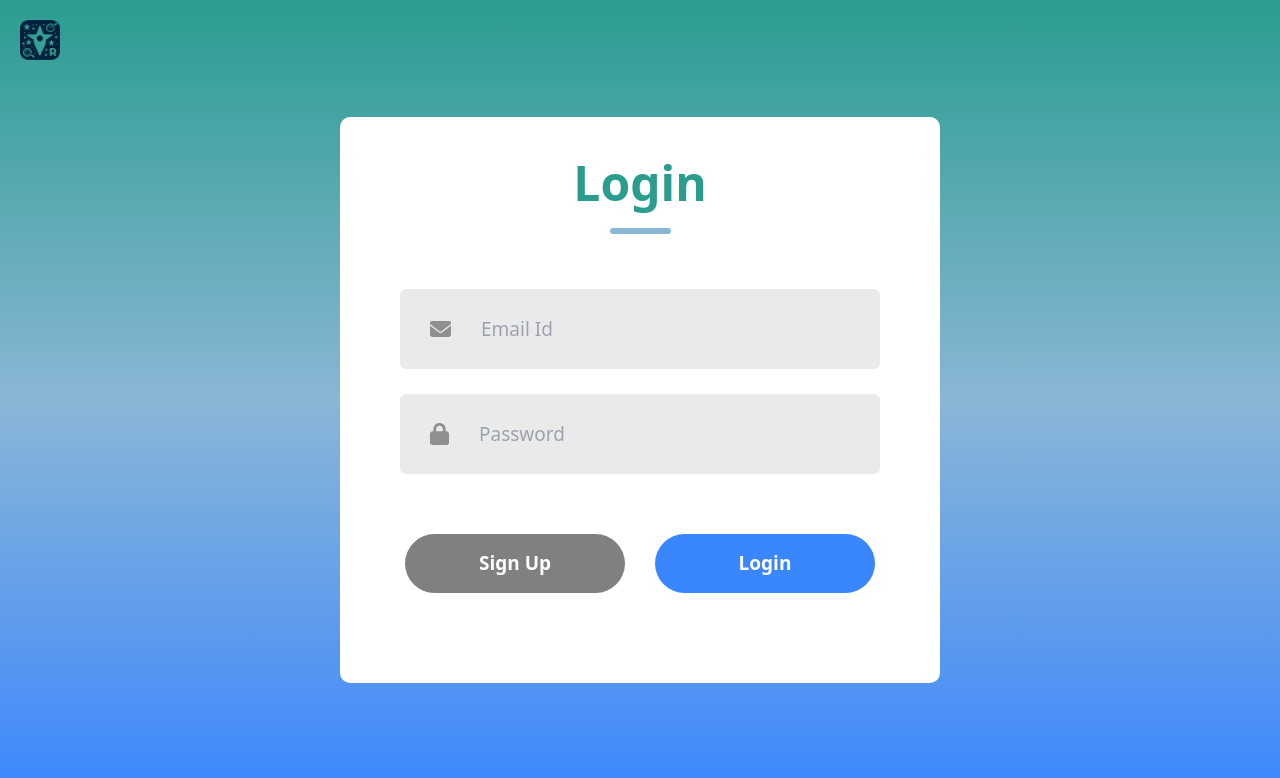
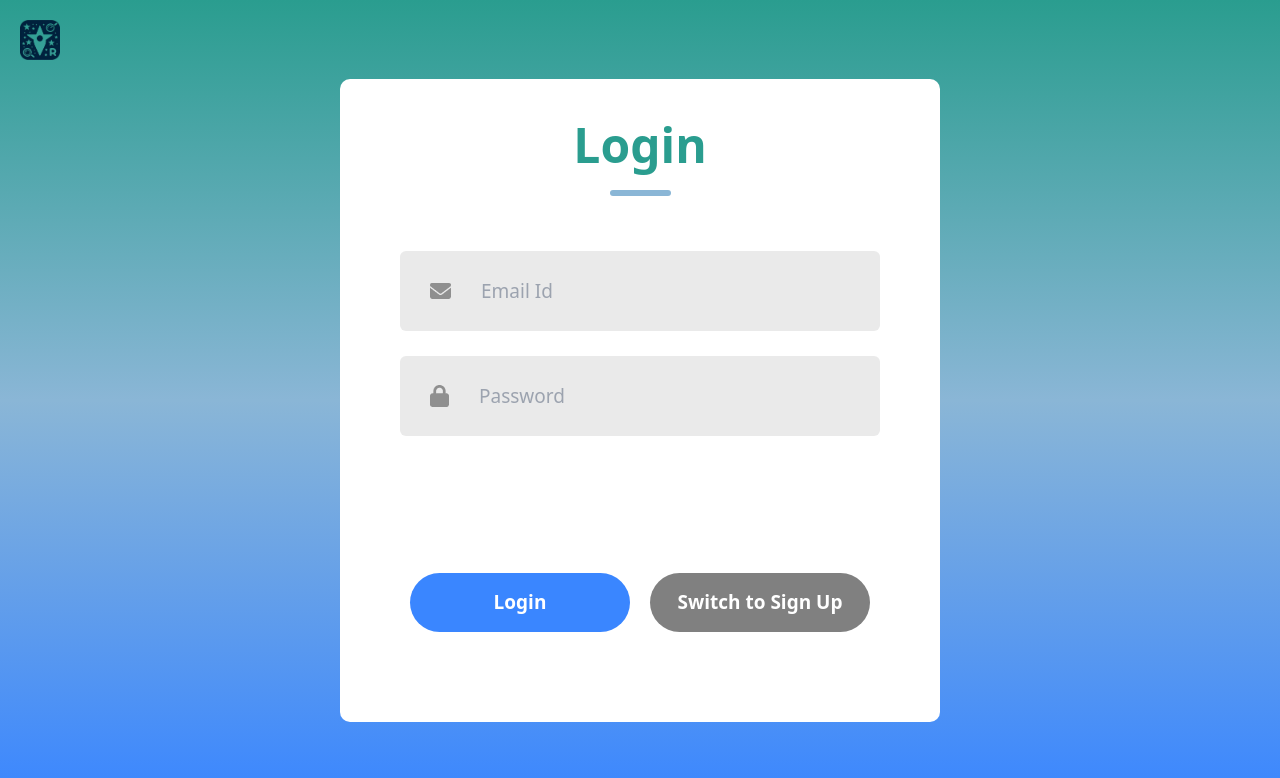
Before and after one commit to skalyan11/RestaurantAPI, a React (Vite) app: page /signin in a window 1280 px wide. Shown: the top 778 px of the page. Built offline with nearby package versions, Linux system fonts and the light colour scheme; a web font is replaced by a local one.

Commit message:
error status 404 for signup

```diff
--- a/package.json
+++ b/package.json
@@ -10,6 +10,8 @@
     "preview": "vite preview"
   },
   "dependencies": {
+    "axios": "^1.7.3",
+    "bcrypt": "^5.1.1",
     "body-parser": "^1.20.2",
     "cors": "^2.8.5",
     "ejs": "^3.1.10",
--- a/src/components/LoginSignUp/LoginSignUp.css
+++ b/src/components/LoginSignUp/LoginSignUp.css
@@ -107,7 +107,8 @@ html, body {
 
 .LSsubmit-container {
     display: flex;
-    gap: 30px;
+    justify-content: center; /* Center the buttons within the container */
+    gap: 20px;
     margin: 60px auto;
 }
 
@@ -137,6 +138,25 @@ html, body {
     background-color: #0056b3; /* Darker blue on hover */
 }
 
+.LSswitch {
+    display: flex;
+    justify-content: center;
+    align-items: center;
+    width: 220px;
+    height: 59px;
+    color: #fff;
+    background-color: gray; /* Gray for the switch button */
+    border-radius: 50px;
+    font-size: 19px;
+    font-weight: 700;
+    cursor: pointer;
+    transition: background-color 0.3s ease;
+}
+
+.LSswitch:hover {
+    background-color: #7f8c8d; /* Darker gray on hover */
+}
+
 .form .form-element {
     opacity: 0;
     transition: opacity 0.5s ease;
--- a/src/components/LoginSignUp/LoginSignUp.jsx
+++ b/src/components/LoginSignUp/LoginSignUp.jsx
@@ -1,5 +1,6 @@
 import React, { useState } from 'react';
 import { useNavigate, Link } from 'react-router-dom';
+import axios from 'axios';
 import './LoginSignUp.css';
 import user_icon from '../Assets/person.png';
 import email_icon from '../Assets/email.png';
@@ -9,14 +10,37 @@ import test from '../../assets/test.png';
 const LoginSignUp = ({ isLogin: initialIsLogin }) => {
   const navigate = useNavigate();
   const [isLogin, setIsLogin] = useState(initialIsLogin);
+  const [name, setName] = useState('');
+  const [email, setEmail] = useState('');
+  const [password, setPassword] = useState('');
+
+  const handleFormSubmit = async (e) => {
+    e.preventDefault();
+    const endpoint = isLogin ? '/login' : '/register-user';
+    const data = isLogin ? { email, password } : { name, email, password };
+
+    try {
+      const response = await axios.post(endpoint, data);
+      alert(response.data.message);
+      if (response.data.success || response.status === 201) {
+        handleSubmit(); // Redirect to welcome page after successful form submission
+      }
+    } catch (error) {
+      alert('An error occurred: ' + (error.response?.data?.message || error.message));
+    }
+  };
+
+  const handleModeSwitch = (loginMode) => {
+    setIsLogin(loginMode);
+    // Clear the form fields when switching modes
+    setName('');
+    setEmail('');
+    setPassword('');
+  };
 
   const handleSubmit = () => {
     // Redirect to welcome page after form submission
     navigate('/welcome');
-  };
-
-  const handleModeSwitch = (loginMode) => {
-    setIsLogin(loginMode);
   };
 
   return (
@@ -29,39 +53,56 @@ const LoginSignUp = ({ isLogin: initialIsLogin }) => {
           <div className="LStext">{isLogin ? 'Login' : 'Sign Up'}</div>
           <div className="LSunderline"></div>
         </div>
-        <div className="LSinputs">
+        <form className="LSinputs" onSubmit={handleFormSubmit}>
           {!isLogin && (
             <div className="LSinput">
               <img src={user_icon} alt="User Icon" />
-              <input type="text" placeholder="Name" />
+              <input
+                type="text"
+                placeholder="Name"
+                value={name}
+                onChange={(e) => setName(e.target.value)}
+                required
+              />
             </div>
           )}
           <div className="LSinput">
             <img src={email_icon} alt="Email Icon" />
-            <input type="email" placeholder="Email Id" />
+            <input
+              type="email"
+              placeholder="Email Id"
+              value={email}
+              onChange={(e) => setEmail(e.target.value)}
+              required
+            />
           </div>
           <div className="LSinput">
             <img src={password_icon} alt="Password Icon" />
-            <input type="password" placeholder="Password" />
+            <input
+              type="password"
+              placeholder="Password"
+              value={password}
+              onChange={(e) => setPassword(e.target.value)}
+              required
+            />
           </div>
+          <div className="LSforgot-password">
+            {!isLogin && 'Forgot Password? '}
+            <span>{!isLogin && 'Click Here!'}</span>
           </div>
-        {!isLogin && (
-          <div className="LSforgot-password">Forgot Password? <span>Click Here!</span></div>
-        )}
           <div className="LSsubmit-container">
-          <button
-            className={`LSsubmit ${isLogin ? 'inactive' : 'active'}`}
-            onClick={() => isLogin ? handleModeSwitch(false) : handleSubmit()}
-          >
-            Sign Up
+            <button type="submit" className={`LSsubmit ${isLogin ? 'active' : 'inactive'}`}>
+              {isLogin ? 'Login' : 'Sign Up'}
             </button>
             <button
-            className={`LSsubmit ${isLogin ? 'active' : 'inactive'}`}
-            onClick={() => isLogin ? handleSubmit() : handleModeSwitch(true)}
+              type="button"
+              className="LSswitch"
+              onClick={() => handleModeSwitch(!isLogin)}
             >
-            Login
+              {isLogin ? 'Switch to Sign Up' : 'Switch to Login'}
             </button>
           </div>
+        </form>
       </div>
     </div>
   );
```
Also changed, not shown: src/components/LoginSignUp/FormComponent.jsx (deleted, +0 -84 lines), src/server.js (+39 -21 lines), 1 other file (tests, documents, lock files or other folders). Lines whose indentation alone changed are shown as unchanged.
